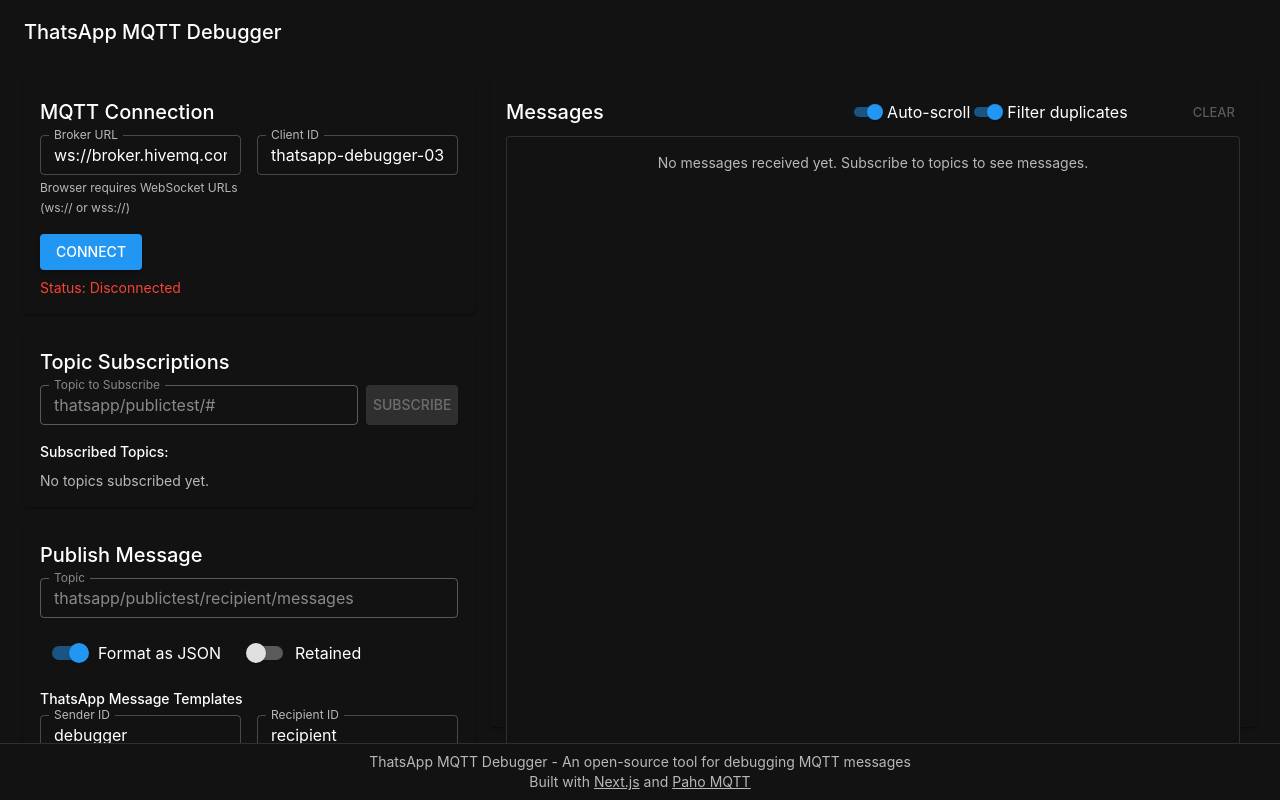
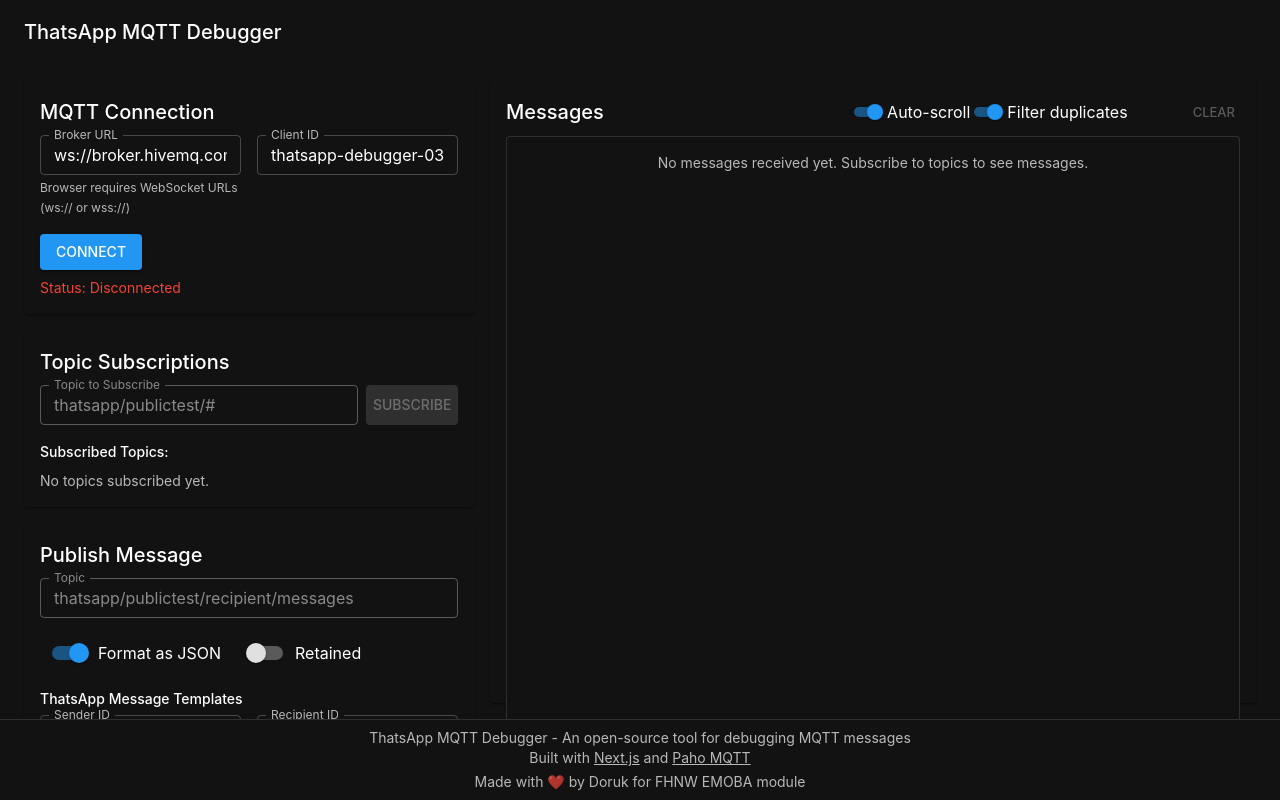
Before and after one commit to SkitterDsg/ThatsAppMQTTDebugger, a Next.js app: page / in a window 1280 px wide. Built offline with nearby package versions, Linux system fonts and the light colour scheme; some icons are missing.

Commit message:
Add footer message to Home page indicating authorship

```diff
--- a/pages/index.tsx
+++ b/pages/index.tsx
@@ -81,6 +81,9 @@ export default function Home() {
               Paho MQTT
             </Link>
           </Typography>
+          <Typography variant="body2" color="text.secondary" align="center" sx={{ mt: 0.5 }}>
+            {'Made with ❤️ by Doruk for FHNW EMOBA module'}
+          </Typography>
         </Box>
       </Box>
     </>
```
